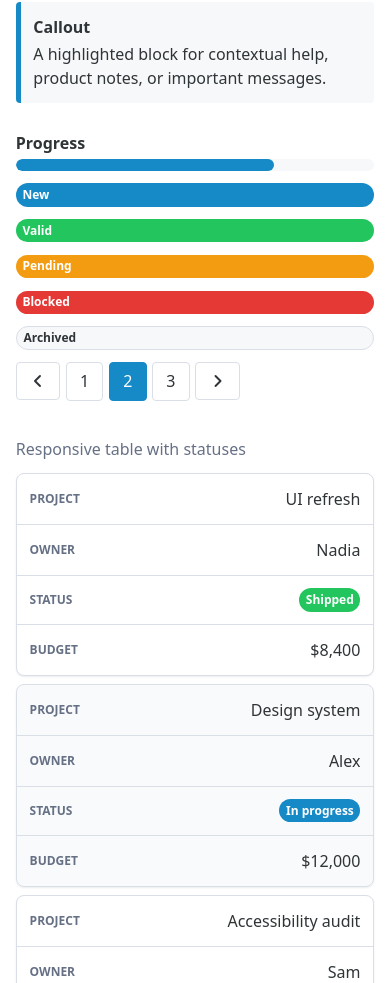
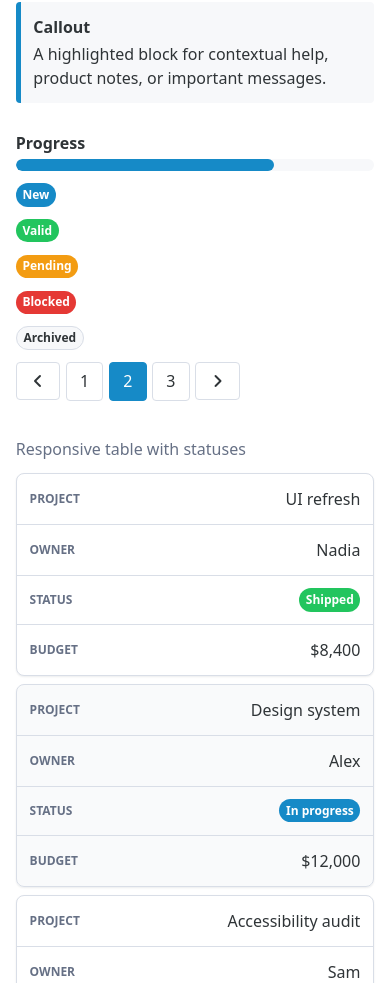
Before and after one commit to MonkeyTime/css-box, a website: page examples.html in a window 390 px wide. Shown: the part 3317-4300 px from the top of the page. Drawn offline with Linux system fonts and the light colour scheme.

Commit message:
Fix mobile badge sizing

```diff
--- a/css/kiss-toolbox.css
+++ b/css/kiss-toolbox.css
@@ -1256,6 +1256,11 @@ canvas {
     .stack-phone > * {
       min-inline-size: 0;
     }
+    .inline-phone > * {
+      justify-self: start;
+      width: fit-content;
+      inline-size: fit-content;
+    }
     .nav {
       inline-size: 100%;
     }
--- a/examples.html
+++ b/examples.html
@@ -223,7 +223,7 @@
               </div>
             </div>
 
-            <div class="cluster stack-phone">
+            <div class="cluster stack-phone inline-phone">
               <span class="badge">New</span>
               <span class="badge badge-gre">Valid</span>
               <span class="badge badge-ora">Pending</span>
```
